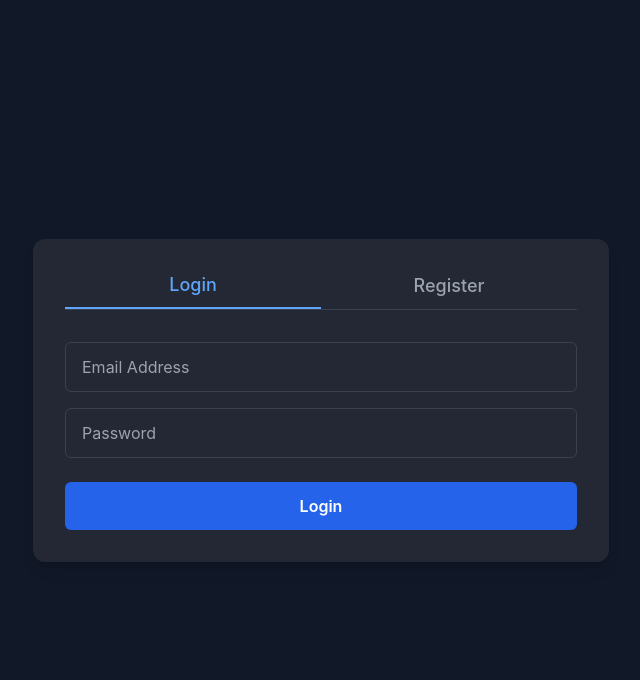
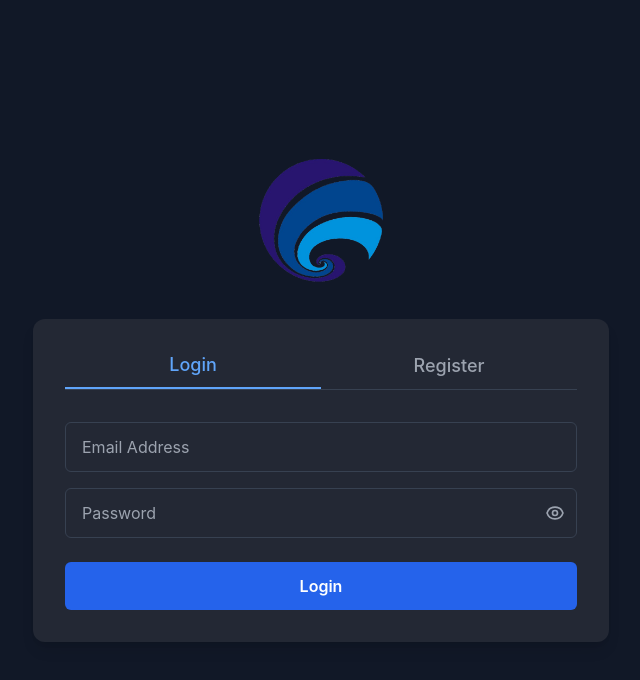
Before and after one commit to DAFAAHMADFAHRISI/Silang-Frontend, a React (Create React App) app: page /Login in a window 1280 px wide. Shown: the top 680 px of the page, without its empty margins (319-959 px from the left). Built offline with nearby package versions, Linux system fonts and the light colour scheme.

Commit message:
Menamahkan Logo Pada Tampilan Login Dan register

```diff
--- a/src/Page/Login.tsx
+++ b/src/Page/Login.tsx
@@ -10,6 +10,7 @@
   });
   const [loading, setLoading] = useState(false);
   const [error, setError] = useState<string | null>(null);
+  const [showPassword, setShowPassword] = useState(false);
 
   const handleChange = (e: React.ChangeEvent<HTMLInputElement>) => {
     setForm({ ...form, [e.target.name]: e.target.value });
@@ -67,7 +68,16 @@
   };
 
   return (
-    <div className="min-h-screen flex items-center justify-center bg-gray-900 p-4">
+    <div className="min-h-screen flex flex-col items-center justify-center bg-gray-900 p-4">
+      {/* Logo outside the card */}
+      <div className="flex justify-center mb-8">
+        <img
+          src="/LogoKominfo.png"
+          alt="Kominfo Logo"
+          className="h-32 w-auto"
+        />
+      </div>
+
       <div className="bg-[#232834] rounded-xl shadow-lg w-full max-w-sm sm:max-w-md lg:max-w-lg xl:max-w-xl p-4 sm:p-6 lg:p-8">
         {/* Tabs */}
         <div className="flex mb-6 lg:mb-8 border-b border-gray-700">
@@ -95,14 +105,32 @@
               onChange={handleChange}
               className="bg-transparent border border-gray-700 rounded-md px-3 py-2 lg:px-4 lg:py-3 text-gray-200 focus:outline-none focus:border-blue-400 placeholder-gray-400 text-sm lg:text-base"
             />
+            <div className="relative">
               <input
-              type="password"
+                type={showPassword ? "text" : "password"}
                 name="password"
                 placeholder="Password"
                 value={form.password}
                 onChange={handleChange}
-              className="bg-transparent border border-gray-700 rounded-md px-3 py-2 lg:px-4 lg:py-3 text-gray-200 focus:outline-none focus:border-blue-400 placeholder-gray-400 text-sm lg:text-base"
+                className="bg-transparent border border-gray-700 rounded-md px-3 py-2 lg:px-4 lg:py-3 text-gray-200 focus:outline-none focus:border-blue-400 placeholder-gray-400 text-sm lg:text-base w-full pr-10"
               />
+              <button
+                type="button"
+                onClick={() => setShowPassword(!showPassword)}
+                className="absolute right-3 top-1/2 transform -translate-y-1/2 text-gray-400 hover:text-gray-200 focus:outline-none"
+              >
+                {showPassword ? (
+                  <svg className="w-5 h-5" fill="none" stroke="currentColor" viewBox="0 0 24 24">
+                    <path strokeLinecap="round" strokeLinejoin="round" strokeWidth={2} d="M13.875 18.825A10.05 10.05 0 0112 19c-4.478 0-8.268-2.943-9.543-7a9.97 9.97 0 011.563-3.029m5.858.908a3 3 0 114.243 4.243M9.878 9.878l4.242 4.242M9.878 9.878L3 3m6.878 6.878L21 21" />
+                  </svg>
+                ) : (
+                  <svg className="w-5 h-5" fill="none" stroke="currentColor" viewBox="0 0 24 24">
+                    <path strokeLinecap="round" strokeLinejoin="round" strokeWidth={2} d="M15 12a3 3 0 11-6 0 3 3 0 016 0z" />
+                    <path strokeLinecap="round" strokeLinejoin="round" strokeWidth={2} d="M2.458 12C3.732 7.943 7.523 5 12 5c4.478 0 8.268 2.943 9.542 7-1.274 4.057-5.064 7-9.542 7-4.477 0-8.268-2.943-9.542-7z" />
+                  </svg>
+                )}
+              </button>
+            </div>
             {error && <div className="text-red-400 text-xs lg:text-sm">{error}</div>}
             <button
               type="submit"
--- a/src/Page/Register.tsx
+++ b/src/Page/Register.tsx
@@ -25,6 +25,8 @@
   const [loading, setLoading] = useState(false);
   const [error, setError] = useState<string | null>(null);
   const [success, setSuccess] = useState<string | null>(null);
+  const [showPassword, setShowPassword] = useState(false);
+  const [showConfirmPassword, setShowConfirmPassword] = useState(false);
 
   // Fetch institutions from API
   useEffect(() => {
@@ -108,7 +110,16 @@
   };
 
   return (
-    <div className="min-h-screen flex items-center justify-center bg-gray-900 p-4">
+    <div className="min-h-screen flex flex-col items-center justify-center bg-gray-900 p-4">
+      {/* Logo outside the card */}
+      <div className="flex justify-center mb-8">
+        <img
+          src="/LogoKominfo.png"
+          alt="Kominfo Logo"
+          className="h-32 w-auto"
+        />
+      </div>
+
       <div className="bg-[#232834] rounded-xl shadow-lg w-full max-w-sm sm:max-w-md lg:max-w-lg xl:max-w-xl p-4 sm:p-6 lg:p-8">
         {/* Tabs */}
         <div className="flex mb-6 lg:mb-8 border-b border-gray-700">
@@ -144,22 +155,58 @@
               onChange={handleChange}
               className="bg-transparent border border-gray-700 rounded-md px-3 py-2 lg:px-4 lg:py-3 text-gray-200 focus:outline-none focus:border-blue-400 placeholder-gray-400 text-sm lg:text-base"
             />
+            <div className="relative">
               <input
-              type="password"
+                type={showPassword ? "text" : "password"}
                 name="password"
                 placeholder="Password"
                 value={form.password}
                 onChange={handleChange}
-              className="bg-transparent border border-gray-700 rounded-md px-3 py-2 lg:px-4 lg:py-3 text-gray-200 focus:outline-none focus:border-blue-400 placeholder-gray-400 text-sm lg:text-base"
+                className="bg-transparent border border-gray-700 rounded-md px-3 py-2 lg:px-4 lg:py-3 text-gray-200 focus:outline-none focus:border-blue-400 placeholder-gray-400 text-sm lg:text-base w-full pr-10"
               />
+              <button
+                type="button"
+                onClick={() => setShowPassword(!showPassword)}
+                className="absolute right-3 top-1/2 transform -translate-y-1/2 text-gray-400 hover:text-gray-200 focus:outline-none"
+              >
+                {showPassword ? (
+                  <svg className="w-5 h-5" fill="none" stroke="currentColor" viewBox="0 0 24 24">
+                    <path strokeLinecap="round" strokeLinejoin="round" strokeWidth={2} d="M13.875 18.825A10.05 10.05 0 0112 19c-4.478 0-8.268-2.943-9.543-7a9.97 9.97 0 011.563-3.029m5.858.908a3 3 0 114.243 4.243M9.878 9.878l4.242 4.242M9.878 9.878L3 3m6.878 6.878L21 21" />
+                  </svg>
+                ) : (
+                  <svg className="w-5 h-5" fill="none" stroke="currentColor" viewBox="0 0 24 24">
+                    <path strokeLinecap="round" strokeLinejoin="round" strokeWidth={2} d="M15 12a3 3 0 11-6 0 3 3 0 016 0z" />
+                    <path strokeLinecap="round" strokeLinejoin="round" strokeWidth={2} d="M2.458 12C3.732 7.943 7.523 5 12 5c4.478 0 8.268 2.943 9.542 7-1.274 4.057-5.064 7-9.542 7-4.477 0-8.268-2.943-9.542-7z" />
+                  </svg>
+                )}
+              </button>
+            </div>
+            <div className="relative">
               <input
-              type="password"
+                type={showConfirmPassword ? "text" : "password"}
                 name="confirmPassword"
                 placeholder="Confirm Password"
                 value={form.confirmPassword}
                 onChange={handleChange}
-              className="bg-transparent border border-gray-700 rounded-md px-3 py-2 lg:px-4 lg:py-3 text-gray-200 focus:outline-none focus:border-blue-400 placeholder-gray-400 text-sm lg:text-base"
+                className="bg-transparent border border-gray-700 rounded-md px-3 py-2 lg:px-4 lg:py-3 text-gray-200 focus:outline-none focus:border-blue-400 placeholder-gray-400 text-sm lg:text-base w-full pr-10"
               />
+              <button
+                type="button"
+                onClick={() => setShowConfirmPassword(!showConfirmPassword)}
+                className="absolute right-3 top-1/2 transform -translate-y-1/2 text-gray-400 hover:text-gray-200 focus:outline-none"
+              >
+                {showConfirmPassword ? (
+                  <svg className="w-5 h-5" fill="none" stroke="currentColor" viewBox="0 0 24 24">
+                    <path strokeLinecap="round" strokeLinejoin="round" strokeWidth={2} d="M13.875 18.825A10.05 10.05 0 0112 19c-4.478 0-8.268-2.943-9.543-7a9.97 9.97 0 011.563-3.029m5.858.908a3 3 0 114.243 4.243M9.878 9.878l4.242 4.242M9.878 9.878L3 3m6.878 6.878L21 21" />
+                  </svg>
+                ) : (
+                  <svg className="w-5 h-5" fill="none" stroke="currentColor" viewBox="0 0 24 24">
+                    <path strokeLinecap="round" strokeLinejoin="round" strokeWidth={2} d="M15 12a3 3 0 11-6 0 3 3 0 016 0z" />
+                    <path strokeLinecap="round" strokeLinejoin="round" strokeWidth={2} d="M2.458 12C3.732 7.943 7.523 5 12 5c4.478 0 8.268 2.943 9.542 7-1.274 4.057-5.064 7-9.542 7-4.477 0-8.268-2.943-9.542-7z" />
+                  </svg>
+                )}
+              </button>
+            </div>
             <input
               type="tel"
               name="no_hp"
```
Lines whose indentation alone changed are shown as unchanged.
